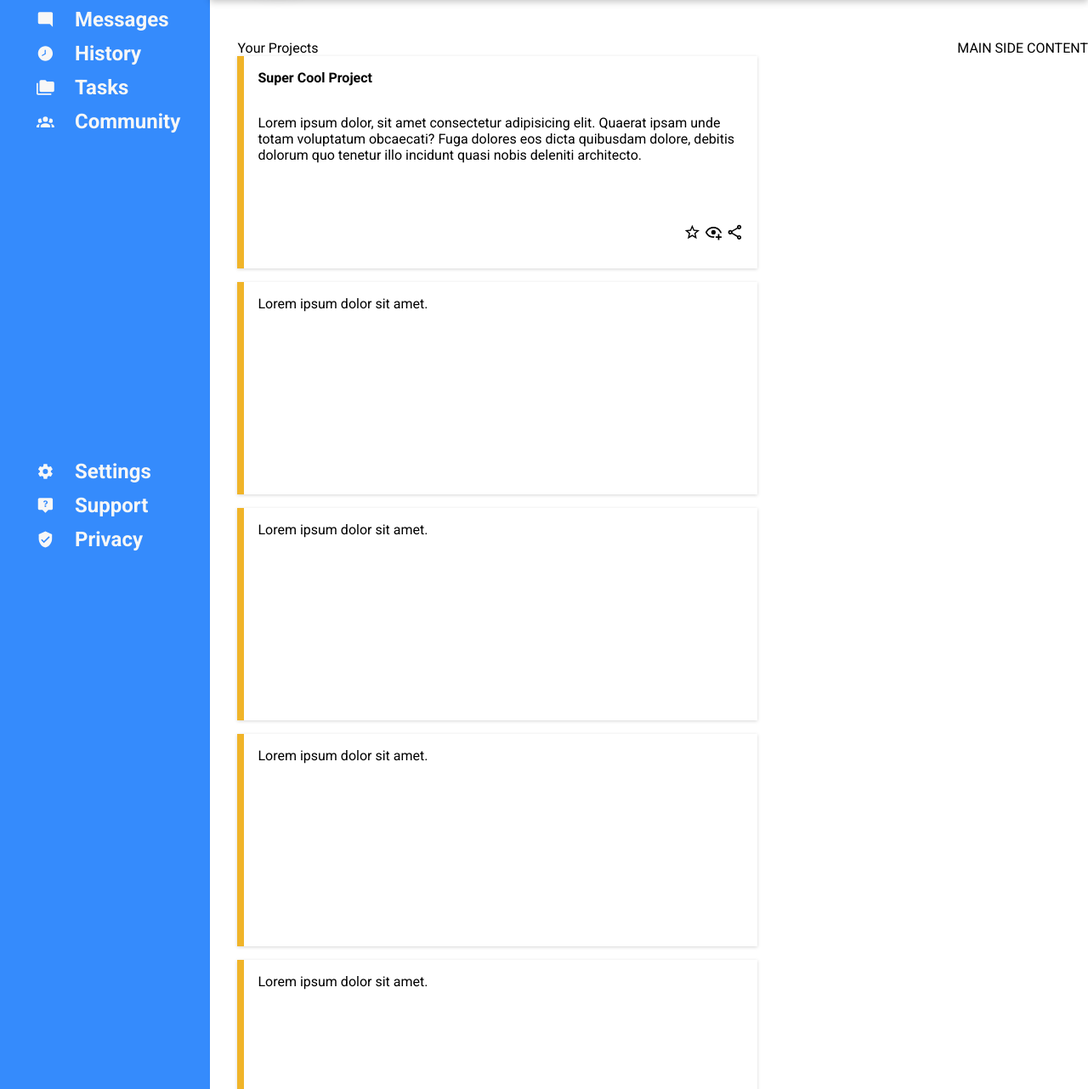
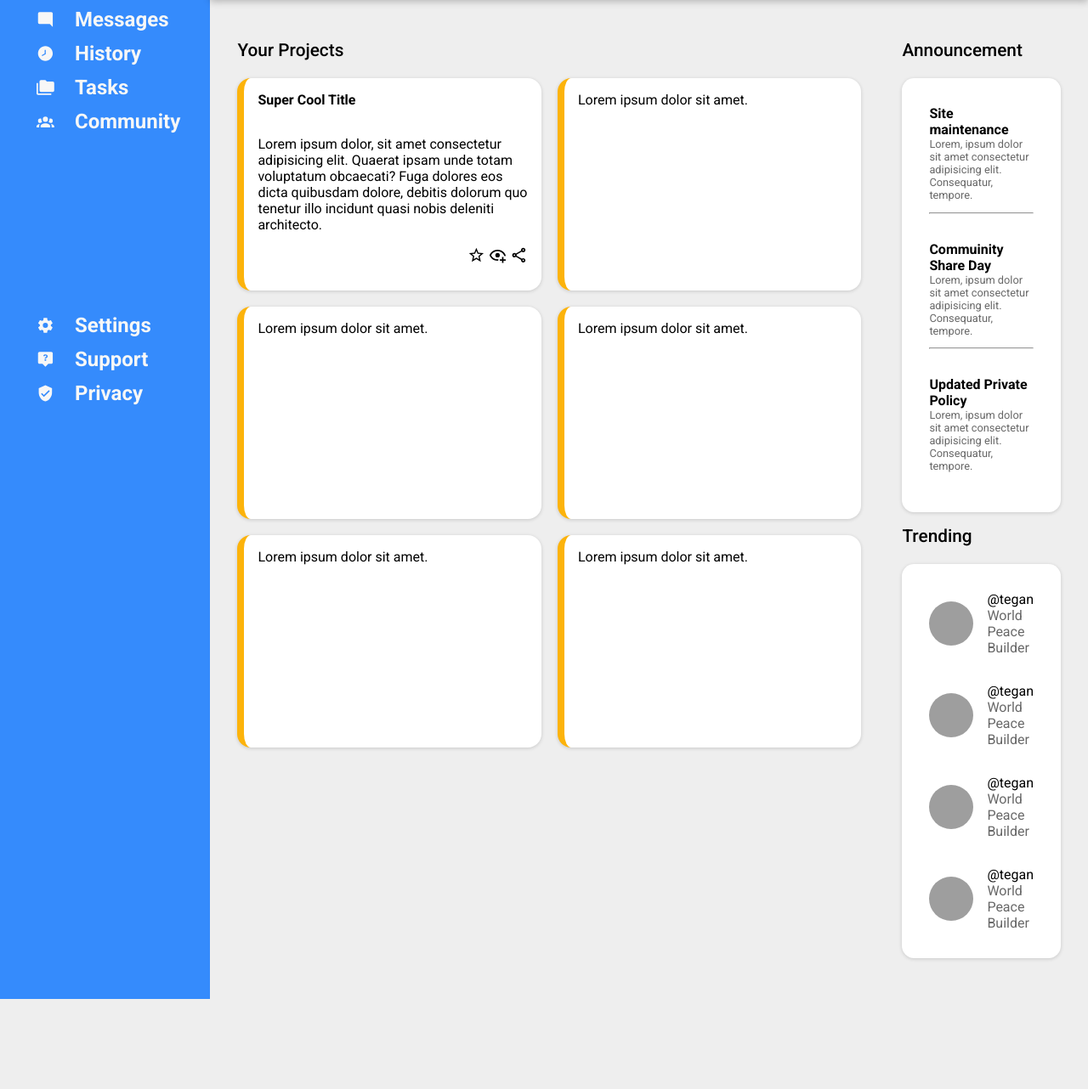
Before and after one commit to Basher113/odin-admin-dashboard, a plain HTML site: page index.html in a window 1280 px wide. Shown: the part 213-1495 px from the top of the page at 85% size. After the commit the page ends 1389 px from the top, so only its background shows below. Drawn offline with Linux system fonts and the light colour scheme; grey boxes are pictures that could not be loaded.

Commit message:
Finish anouncement, trending section

```diff
--- a/header.css
+++ b/header.css
@@ -7,6 +7,7 @@
     box-shadow: rgba(0, 0, 0, 0.24) 0px 3px 8px;
     padding-left: 3em;
     padding-bottom: 1em;
+    background-color: white;
 }
 
 .header .search-section {
@@ -40,10 +41,10 @@
 }
 
 .profile-picture {
-    width: 50px;
-    height: 50px;
+    width: 52px;
+    height: 52px;
     border-radius: 50%;
-    box-shadow: rgba(100, 100, 111, 0.2) 0px 7px 29px 0px;
+
 }
 
 .header .greetings {
--- a/index.html
+++ b/index.html
@@ -37,17 +37,17 @@
         <div class="header">
             <div class="search-section">
                 <svg class="header-icon" xmlns="http://www.w3.org/2000/svg" viewBox="0 0 24 24"><title>magnify</title><path d="M9.5,3A6.5,6.5 0 0,1 16,9.5C16,11.11 15.41,12.59 14.44,13.73L14.71,14H15.5L20.5,19L19,20.5L14,15.5V14.71L13.73,14.44C12.59,15.41 11.11,16 9.5,16A6.5,6.5 0 0,1 3,9.5A6.5,6.5 0 0,1 9.5,3M9.5,5C7,5 5,7 5,9.5C5,12 7,14 9.5,14C12,14 14,12 14,9.5C14,7 12,5 9.5,5Z" /></svg>
-                <input type="text" class="search-input">
+                <input type="text" class="search-input" placeholder="Search">
             </div>
 
             <div class="profile-section">
                 <svg class="header-icon" xmlns="http://www.w3.org/2000/svg" viewBox="0 0 24 24"><title>bell-ring-outline</title><path d="M10,21H14A2,2 0 0,1 12,23A2,2 0 0,1 10,21M21,19V20H3V19L5,17V11C5,7.9 7.03,5.17 10,4.29C10,4.19 10,4.1 10,4A2,2 0 0,1 12,2A2,2 0 0,1 14,4C14,4.1 14,4.19 14,4.29C16.97,5.17 19,7.9 19,11V17L21,19M17,11A5,5 0 0,0 12,6A5,5 0 0,0 7,11V18H17V11M19.75,3.19L18.33,4.61C20.04,6.3 21,8.6 21,11H23C23,8.07 21.84,5.25 19.75,3.19M1,11H3C3,8.6 3.96,6.3 5.67,4.61L4.25,3.19C2.16,5.25 1,8.07 1,11Z" /></svg>
-                <img class="profile-picture" src="assets/images/profile1.jpg" alt="profile picture" width="70" height="70">
+                <img class="profile-picture" src="assets/images/profile2.jpg" alt="profile picture" width="70" height="70">
                 <div class="username">Basher Kalim</div>
             </div>
 
             <div class="greetings">
-                <img src="assets/images/profile1.jpg" alt="profile picture" class="profile-picture">
+                <img src="assets/images/profile2.jpg" alt="profile picture" class="profile-picture">
                 <div>
                     <div>Hi there,</div>
                     <div class="username">Basher Kalim</div>
@@ -64,14 +64,12 @@
 
         <div class="main">
             <div class="main-left-content">
-                <div class="title">Your Projects</div>
+                <div class="title main-header">Your Projects</div>
                 <div class="cards">
                     <div class="card">
-                        <div class="card-title">
-                            Super Cool Project
-                        </div>
-                        <div class="article article-content">
-                            Lorem ipsum dolor, sit amet consectetur adipisicing elit.
+                        <div class="card-title">Super Cool Title</div>
+                        <div class="card-content">
+                             Lorem ipsum dolor, sit amet consectetur adipisicing elit.
                             Quaerat ipsam unde totam voluptatum obcaecati? Fuga dolores eos
                             dicta quibusdam dolore, debitis dolorum quo tenetur illo
                             incidunt quasi nobis deleniti architecto.
@@ -91,7 +89,71 @@
             </div>
 
             <div class="main-right-content">
-                MAIN SIDE CONTENT
+
+                <div class="announcement-section">
+                    <div class="main-header">Announcement</div>
+                    <div class="announcement-container">
+                        <div class="announcement">
+                            <div class="announcement-title">Site maintenance</div>
+                            <div class="announcement-content">Lorem, ipsum dolor sit amet consectetur adipisicing elit. Consequatur, tempore.</div>
+                            <hr />
+                        </div>
+                        <div class="announcement">
+                            <div class="announcement-title">Commuinity Share Day</div>
+                            <div class="announcement-content">Lorem, ipsum dolor sit amet consectetur adipisicing elit. Consequatur, tempore.</div>
+                            <hr />
+                        </div>
+                        <div class="announcement">
+                            <div class="announcement-title">Updated Private Policy</div>
+                            <div class="announcement-content">Lorem, ipsum dolor sit amet consectetur adipisicing elit. Consequatur, tempore.</div>
+                        </div>
+                    </div>
+                </div>
+
+                <div class="trending-section">
+                    <div class="main-header">Trending</div>
+                    <div class="trending-container">
+                        <div class="trending">
+                            <div class="profile">
+                                <img src="assets/images/profile2.jpg" alt="" class="profile-picture">
+                                <div class="trending-info">
+                                    <div>@tegan</div>
+                                    <div class="trending-title">World Peace Builder</div>
+                                </div>
+                            </div>
+                        </div>
+
+                        <div class="trending">
+                            <div class="profile">
+                                <img src="assets/images/profile3.jpg" alt="" class="profile-picture">
+                                <div class="trending-info">
+                                    <div>@tegan</div>
+                                    <div class="trending-title">World Peace Builder</div>
+                                </div>
+                            </div>
+                        </div>
+
+                        <div class="trending">
+                            <div class="profile">
+                                <img src="assets/images/profile2.jpg" alt="" class="profile-picture">
+                                <div class="trending-info">
+                                    <div>@tegan</div>
+                                    <div class="trending-title">World Peace Builder</div>
+                                </div>
+                            </div>
+                        </div>
+
+                        <div class="trending">
+                            <div class="profile">
+                                <img src="assets/images/profile3.jpg" alt="" class="profile-picture">
+                                <div class="trending-info">
+                                    <div>@tegan</div>
+                                    <div class="trending-title">World Peace Builder</div>
+                                </div>
+                            </div>
+                        </div>
+                    </div>
+                </div>
             </div>
         </div>
     </div>
--- a/styles.css
+++ b/styles.css
@@ -8,6 +8,7 @@
     --primary-color: rgb(53, 139, 252);
     --font-white-color: rgb(247, 247, 247);
     font-family: "Roboto", sans-serif;
+    background-color: rgb(238, 238, 238);
 }
 
 a {
@@ -31,34 +32,35 @@ ul {
 
 .main {
     display: grid;
-    grid-template-columns: 3fr 1fr;
-    padding-left: 2em;
-    gap: 1em;
+    grid-template-columns: 4fr 1fr;
+    padding: 0 2em;
+    gap: 3em;
+
 }
 
 .main .main-right-content {
-    grid-column: 3 / 4;
+    grid-column: 2 / 3;
     grid-row: 1;
 }
 
-.main .main-left-content {
-
-}
 
 .cards {
     display: grid;
     grid-template-columns: repeat(auto-fit, minmax(300px, 1fr));
-    gap: 1em;
+    gap: 1.2em;
+
 }
 
 .card {
-    border-left: 8px solid #f0b429;
+    border-left: 8px solid #fcb30b;
+    border-radius: 1em;
     display: grid;
     grid-template-rows: 1fr 3fr 1fr;
     gap: 1em;
     height: 250px;
     box-shadow: rgba(0, 0, 0, 0.16) 0px 1px 4px;
     padding: 1em;
+    background-color: white;
 }
 
 .card-icons {
@@ -69,3 +71,45 @@ ul {
 .card .card-title {
     font-weight: 700;
 }
+
+.announcement-container,
+.trending-container {
+    box-shadow: rgba(0, 0, 0, 0.16) 0px 1px 4px;
+    background-color: white;
+    display: grid;
+    grid-template-rows: 1fr 1fr 1fr;
+    gap: 2em;
+    padding: 2em;
+    border-radius: 0.9em;
+}
+
+.announcement-title {
+    font-weight: 700;
+}
+
+.announcement-content {
+    font-size: 0.8rem;
+    color: rgb(104, 104, 104);
+    margin-bottom: 1em;
+}
+
+.main-header {
+    font-weight: 500;
+    font-size: 1.3rem;
+    margin-bottom: 1em;
+}
+
+.trending-section {
+    margin-top: 1em;
+}
+
+.trending-container .profile {
+    display: grid;
+    grid-template-columns: 1fr 3fr;
+    gap: 1em;
+    align-items: center;
+}
+
+.trending-title {
+    color: rgb(104, 104, 104);
+}
```
Also changed, not shown: 2 other files.
